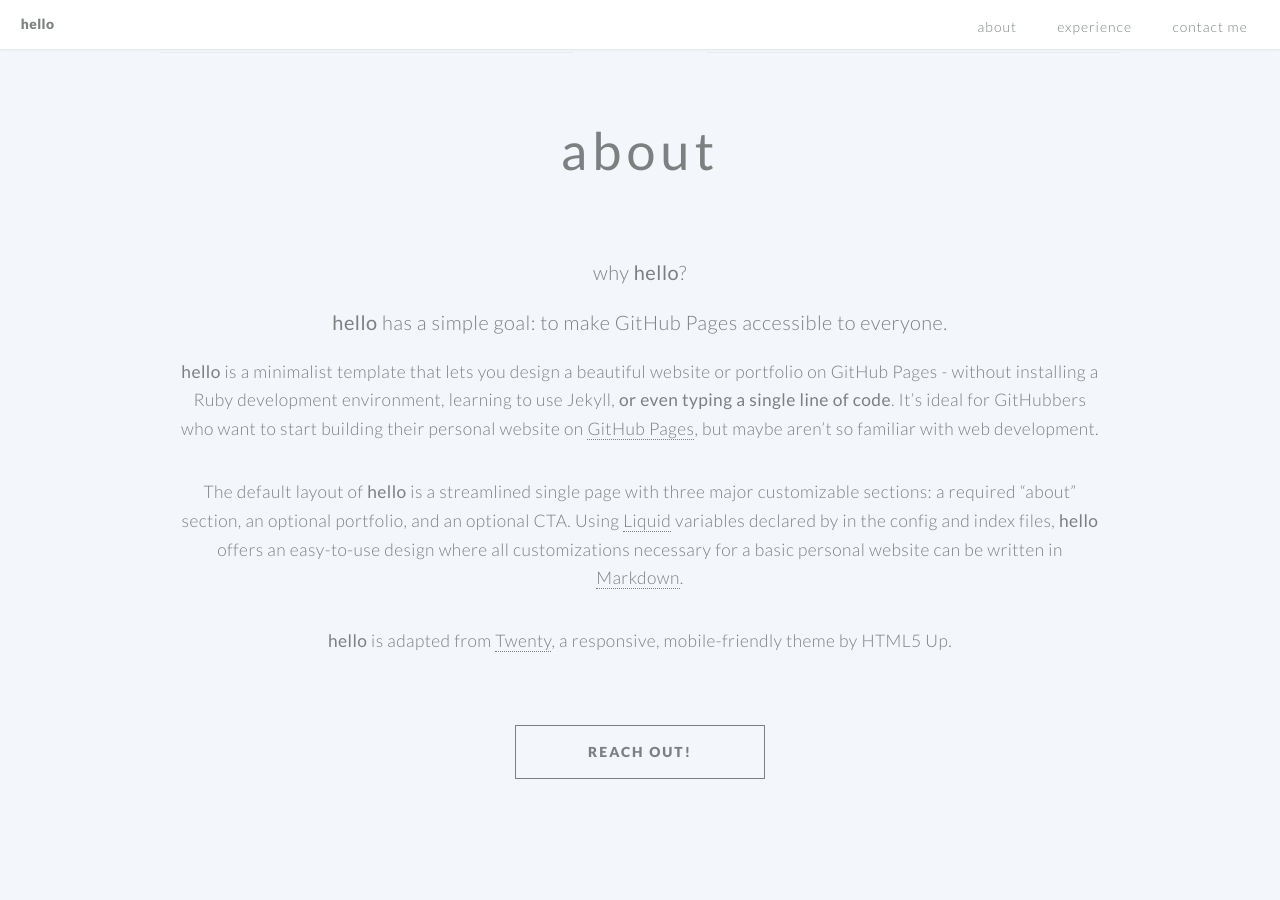
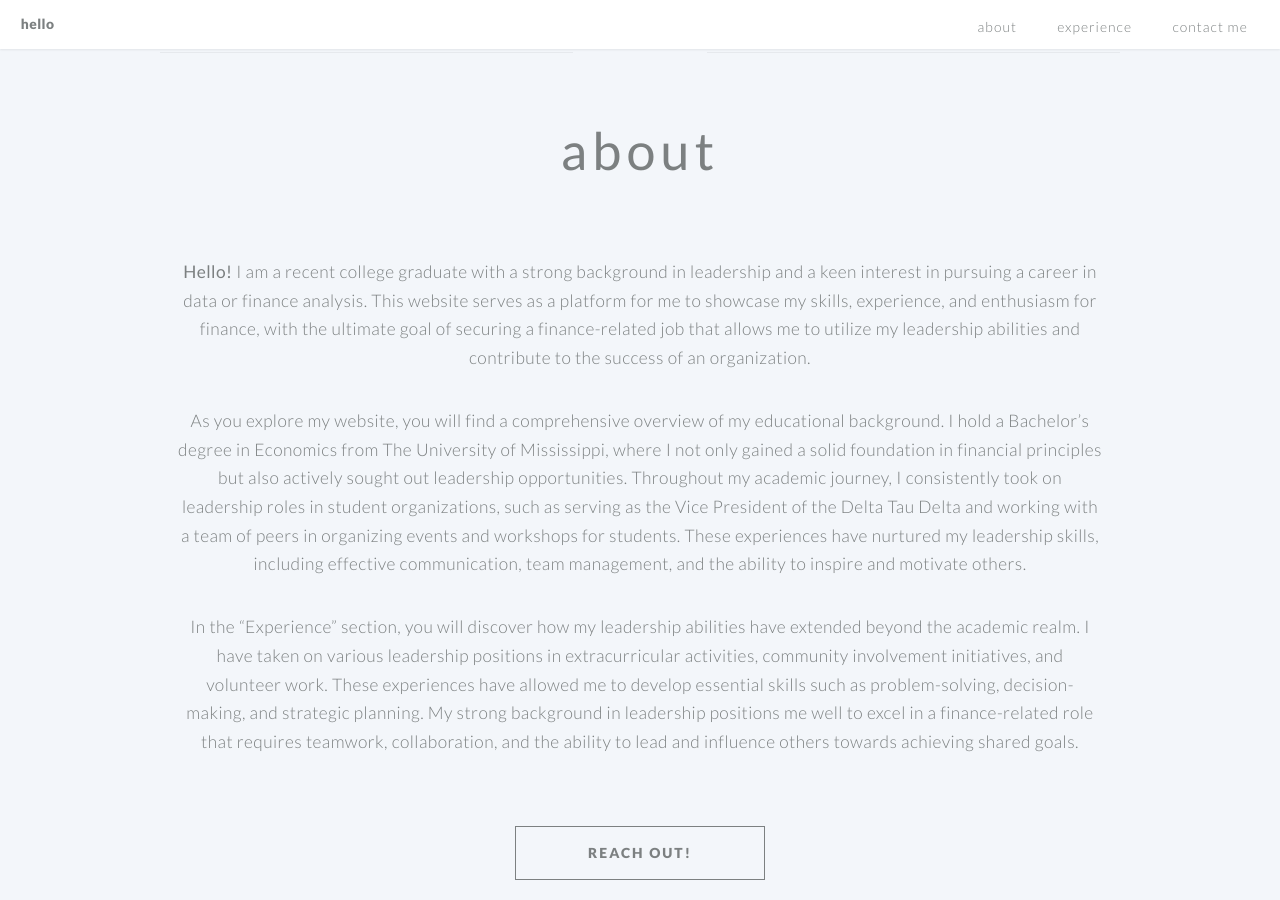
Before and after one commit to RyWarren/RyWarren.github.io, a Jekyll site: the page built from index.md, in a window 1280 px wide and 900 px high, scrolled down 611 px. Built offline with Jekyll 4.4.1, drawn with Linux system fonts in a browser that asks for light colours; some of the changed text lies outside the part shown.

Commit message:
third commit

```diff
--- a/index.md
+++ b/index.md
@@ -36,22 +36,14 @@ portfolio_description: you can include a portfolio showcasing your work and orga
 
 # By declaring these variables, you can include a CTA section.
 cta: Contact Me # the heading for your CTA section
-cta_description: questions, comments, or concerns? please don't hesitate to reach out. # a description to be desplayed below the heading and above the content
-cta_button: mailto:saragong@usc.edu # a link to an external website or to media
+cta_description: Have any questions, comments, or concerns? Feel free to reach out to me below! # a description to be desplayed below the heading and above the content
+cta_button: mailto:mail@rywarren.com # a link to an external website or to media
 cta_button_label: Contact Me # the label on the button
 
 ---
 [//]: # (write a bit about yourself here)
-### why **hello**?
+**Hello!** I am a recent college graduate with a strong background in leadership and a keen interest in pursuing a career in data or finance analysis. This website serves as a platform for me to showcase my skills, experience, and enthusiasm for finance, with the ultimate goal of securing a finance-related job that allows me to utilize my leadership abilities and contribute to the success of an organization.
 
-### **hello** has a simple goal: to make GitHub Pages accessible to everyone.
+As you explore my website, you will find a comprehensive overview of my educational background. I hold a Bachelor's degree in Economics from The University of Mississippi, where I not only gained a solid foundation in financial principles but also actively sought out leadership opportunities. Throughout my academic journey, I consistently took on leadership roles in student organizations, such as serving as the Vice President of the Delta Tau Delta and working with a team of peers in organizing events and workshops for students. These experiences have nurtured my leadership skills, including effective communication, team management, and the ability to inspire and motivate others.
 
-**hello** is a minimalist template that lets you design a beautiful website or portfolio on GitHub Pages - without installing a Ruby
-development environment, learning to use Jekyll, **or even typing a single line of code**. It's ideal for GitHubbers
-who want to start building their personal website on [GitHub Pages](https://pages.github.com/), but maybe aren't so familiar with web development.
-
-
-The default layout of **hello** is a streamlined single page with three major customizable sections: a required "about" section, an optional portfolio, and an optional CTA. Using [Liquid](https://shopify.github.io/liquid/) variables declared by in the config and index files, **hello** offers an easy-to-use design where all customizations necessary for a basic personal website can be written in [Markdown](https://www.markdownguide.org/basic-syntax/).
-
-
-**hello** is adapted from [Twenty](https://html5up.net/twenty), a responsive, mobile-friendly theme by HTML5 Up.
+In the "Experience" section, you will discover how my leadership abilities have extended beyond the academic realm. I have taken on various leadership positions in extracurricular activities, community involvement initiatives, and volunteer work. These experiences have allowed me to develop essential skills such as problem-solving, decision-making, and strategic planning. My strong background in leadership positions me well to excel in a finance-related role that requires teamwork, collaboration, and the ability to lead and influence others towards achieving shared goals.
```
Also changed, not shown: other parts of index.md (+2 -2 lines).
